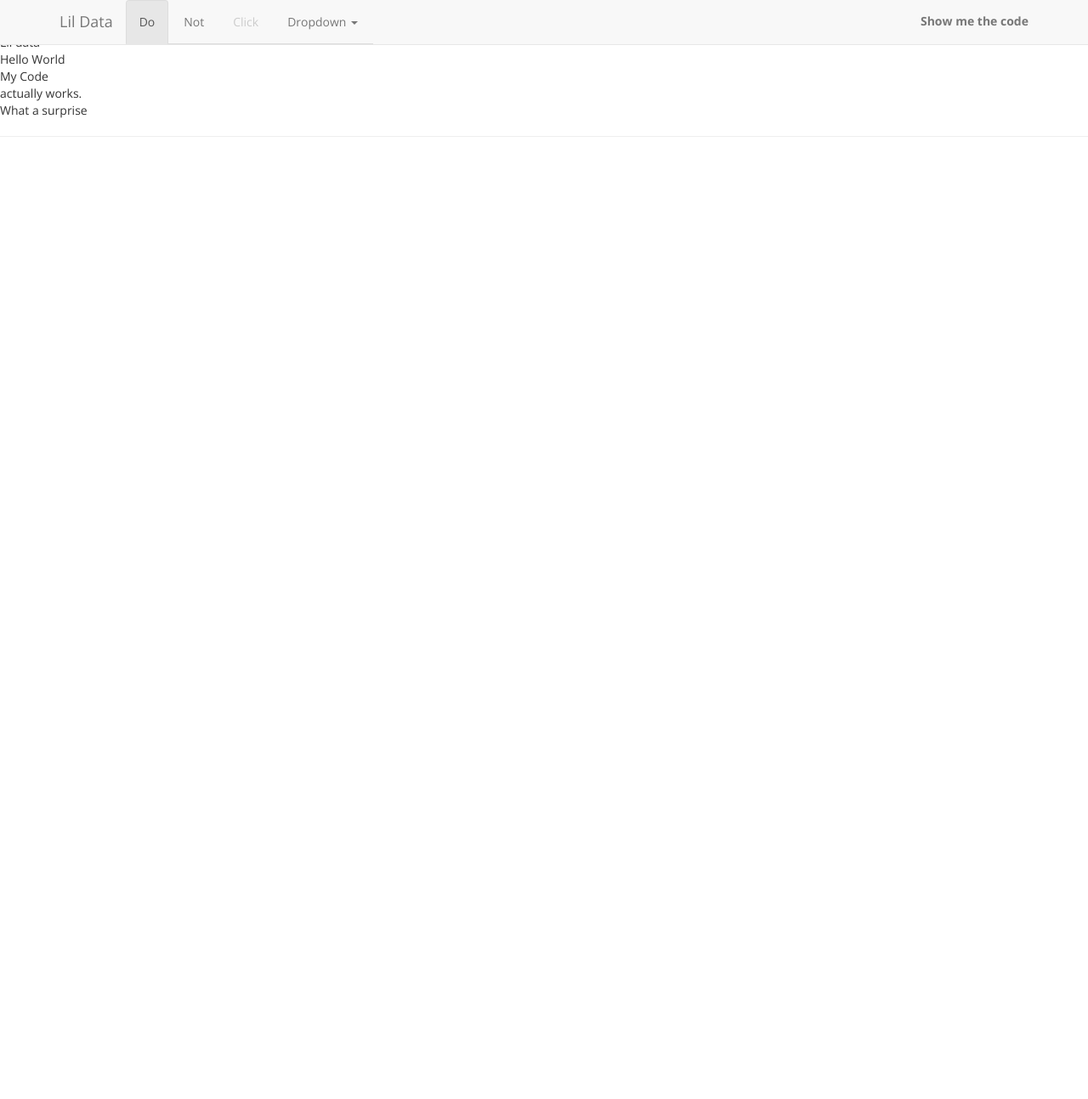
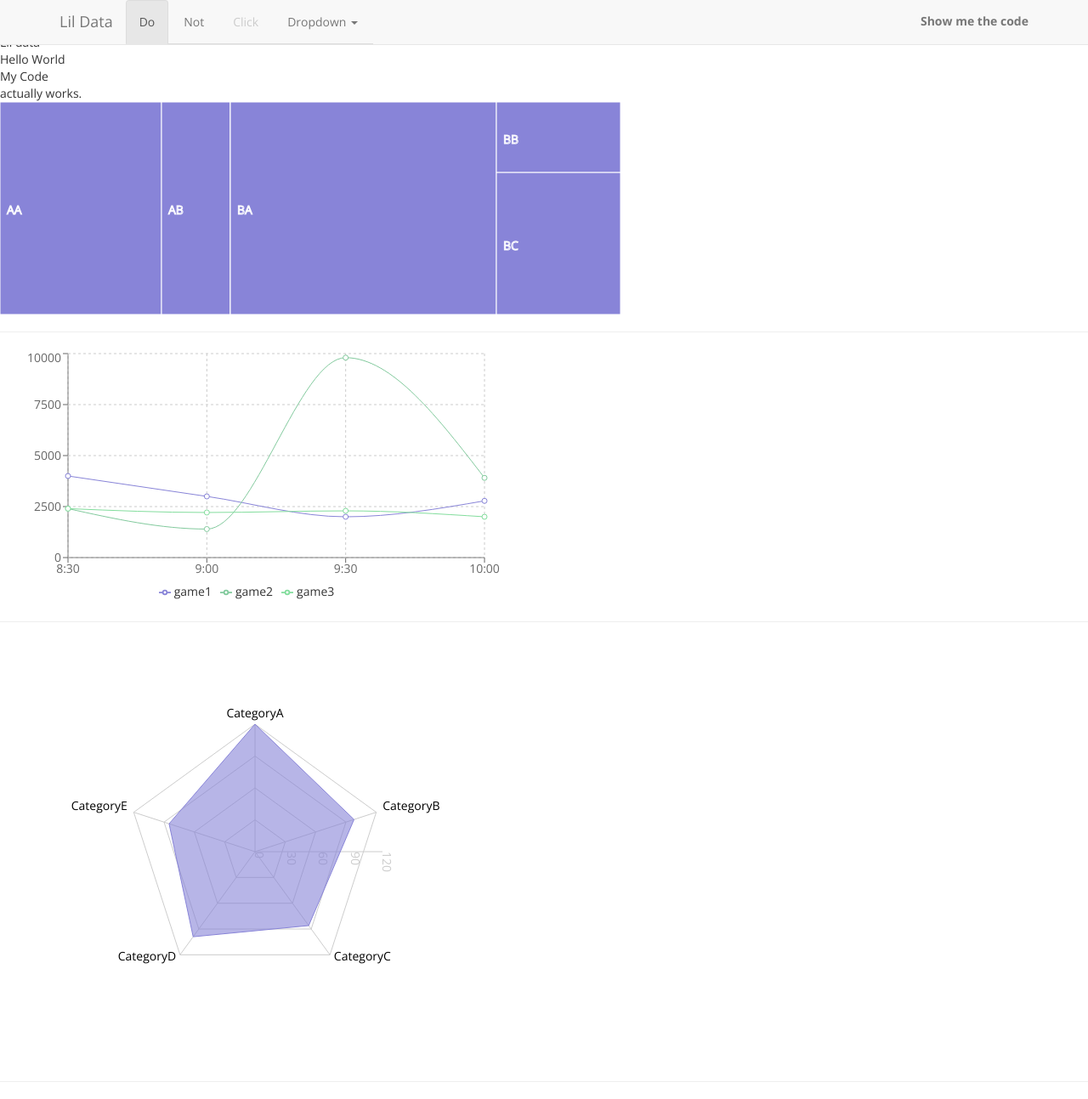
Before and after one commit to harrisonxia/Lil-Data, a React app in the folder frontend/: page / in a window 1280 px wide. Shown: the whole page at 85% size. Before the commit the page ends 800 px from the top, so only its background shows below. Built offline with nearby package versions, Linux system fonts and the light colour scheme.

Commit message:
example charts.

```diff
--- a/frontend/src/components/main.jsx
+++ b/frontend/src/components/main.jsx
@@ -2,7 +2,54 @@
 import * as React from 'react'
 import styles from './main.css'
 import HeadBar from './head-bar.jsx'
+import {
+    Treemap,
+    LineChart,
+    Line,
+    XAxis,
+    YAxis,
+    CartesianGrid,
+    Tooltip,
+    Legend,
+    Radar,
+    RadarChart,
+    PolarGrid,
+    PolarAngleAxis,
+    PolarRadiusAxis,
+} from 'recharts'
 
+const dataTreeMap = [
+    {
+        name: 'CategoryA',
+        children: [
+            { name: 'AA', size: 1302 },
+            { name: 'AB', size: 555 },
+        ],
+    },
+    {
+        name: 'CategoryB',
+        children: [
+            { name: 'BA', size: 2138 },
+            { name: 'BB', size: 333 },
+            { name: 'BC', size: 666 },
+        ],
+    },
+]
+
+const dataLineChart = [
+    {name: '8:30', game1: 4000, game2: 2400, game3: 2400},
+    {name: '9:00', game1: 3000, game2: 1398, game3: 2210},
+    {name: '9:30', game1: 2000, game2: 9800, game3: 2290},
+    {name: '10:00', game1: 2780, game2: 3908, game3: 2000},
+]
+
+const dataRadarChart = [
+    { subject: 'CategoryA', A: 120, B: 110, fullMark: 150 },
+    { subject: 'CategoryB', A: 98, B: 130, fullMark: 150 },
+    { subject: 'CategoryC', A: 86, B: 130, fullMark: 150 },
+    { subject: 'CategoryD', A: 99, B: 100, fullMark: 150 },
+    { subject: 'CategoryE', A: 85, B: 90, fullMark: 150 },
+];
 const Main = () => {
     let name = 'Lil Data'
     let text = 'Gaming Trend Analysis from 2015 to 2018'
@@ -20,12 +67,40 @@ const Main = () => {
                         <span className={styles.stupidFont}>actually works.</span>
                     </span>
                 </div>
-                <div className={styles.summaryRow}>
-                    <div className={styles.stupidFont}>What a surprise</div>
-                </div>
+                <Treemap
+                    width={730}
+                    height={250}
+                    data={dataTreeMap}
+                    dataKey="size"
+                    ratio={4 / 3}
+                    stroke="#fff"
+                    fill="#8884d8"
+                />
+                <hr/>
+                <LineChart width={600} height={300} data={dataLineChart}
+                           margin={{top: 5, right: 30, left: 20, bottom: 5}}>
+                    <XAxis dataKey="name"/>
+                    <YAxis/>
+                    <CartesianGrid strokeDasharray="3 3"/>
+                    <Tooltip/>
+                    <Legend />
+                    <Line type="monotone" dataKey="game1" stroke="#8884d8" activeDot={{r: 8}}/>
+                    <Line type="monotone" dataKey="game2" stroke="#82ca9d" />
+                    <Line type="monotone" dataKey="game3" stroke="#83dd9d" />
+                </LineChart>
+
+                <hr/>
+                <RadarChart cx={300} cy={250} outerRadius={150} width={600} height={500} data={dataRadarChart}>
+                    <PolarGrid />
+                    <PolarAngleAxis dataKey="subject" />
+                    <PolarRadiusAxis/>
+                    <Radar name="Mike" dataKey="A" stroke="#8884d8" fill="#8884d8" fillOpacity={0.6}/>
+                </RadarChart>
                 <hr/>
 
             </div>
+
+
         </main>
     )
 }
--- a/frontend/src/components/nav.jsx
+++ b/frontend/src/components/nav.jsx
@@ -23,10 +23,10 @@ class NavBar extends React.Component<Props> {
                 <Navbar.Collapse>
                     {/*<Nav bsStyle='tabs' activeKey='1' onSelect={k => this.handleSelect(k)}>*/}
                     <Nav bsStyle='tabs' activeKey='1'>
-                        <NavItem eventKey='1' href='/'>
+                        <NavItem eventKey='1' href='/Lil-Data'>
                             Do
                         </NavItem>
-                        <NavItem eventKey='2' href='/charts'>
+                        <NavItem eventKey='2' href='/Lil-Data/charts'>
                             Not
                         </NavItem>
                         <NavItem eventKey='3' disabled>
```
Also changed, not shown: 8 other files (tests, documents, lock files or other folders).
